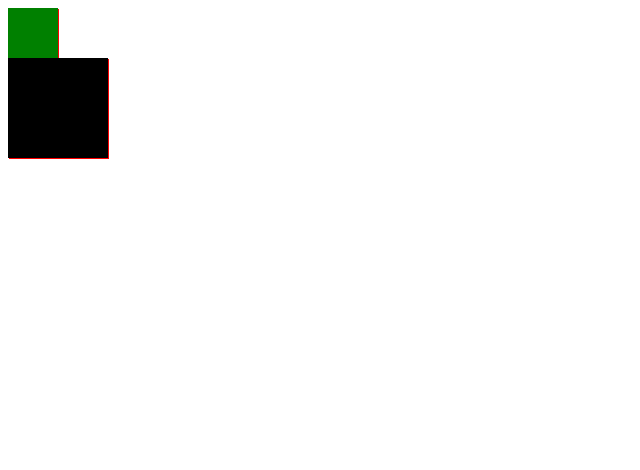
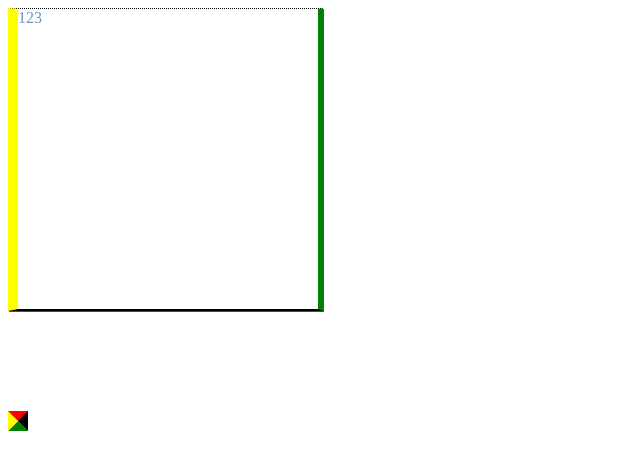
Before and after one commit to Moriarty93/less, a website built with webpack: page src/index.html in a window 1280 px wide. Shown: the whole page, without its empty margins (0-640 px from the left). Built offline with nearby package versions, Linux system fonts and the light colour scheme.

Commit message:
less混合

```diff
--- a/package.json
+++ b/package.json
@@ -21,6 +21,7 @@
   "devDependencies": {
     "autoprefixer": "^7.1.6",
     "css-loader": "^0.28.7",
+    "extract-text-webpack-plugin": "^3.0.2",
     "html-webpack-plugin": "^2.30.1",
     "less": "^2.7.3",
     "less-loader": "^4.0.5",
--- a/src/css/index.less
+++ b/src/css/index.less
@@ -1,6 +1,31 @@
-#less {
-    width: 50px;
-    height: 50px;
-    background-color: green;
+
+@demo_div: 300px;
+
+.shadow() {
     box-shadow: 1px 1px 0 red;
 }
+.less {
+    width: @demo_div;
+    height: @demo_div;
+    box-shadow: 1px 1px 0 red;
+}
+@nice-blue: #5B83AD;
+@light-blue: @nice-blue + #111;
+
+.less {
+    color: @light-blue;
+    .bordered;
+    .border(5px);
+    .border2;
+}
+.bordered() {
+    border-top: dotted 1px black;
+    border-bottom: solid 2px black;
+}
+
+.border(@border_width) {
+    border-right: @border_width solid green;
+}
+.border2(@border_width:10px) {
+    border-left: @border_width solid yellow;
+}
--- /dev/null
+++ b/src/css/pipei.less
@@ -0,0 +1,9 @@
+.pipei {
+    overflow: hidden;
+    width: 0px;
+    height: 0px;
+    margin-top: 100px;
+    border-width: 10px;
+    border-color: red black green yellow;
+    border-style: solid dashed dashed dashed;
+}
--- a/src/index.html
+++ b/src/index.html
@@ -4,9 +4,10 @@
         <meta charset="utf-8">
     </head>
     <body>
-        <div id="less">
-
+        <div class="less">
+            123
         </div>
         <div id="eee"></div>
+        <div class="pipei"></div>
     </body>
 </html>
--- a/webpack.config.js
+++ b/webpack.config.js
@@ -3,6 +3,7 @@ const path = require('path')
 
 
 const htmlPlugin = require('html-webpack-plugin')
+const extractTextPlugin = require('extract-text-webpack-plugin')
 
 
 module.exports = {
@@ -36,13 +37,13 @@ module.exports = {
                         loader: 'style-loader'
                     },
                     {
-                        loader: 'css-loader'
-                    },
-                    {
-                        loader: 'less-loader'
+                        loader: 'css-loader',
                     },
                     {
                         loader: 'postcss-loader'
+                    },
+                    {
+                        loader: 'less-loader',
                     }
                 ]
             }
@@ -50,6 +51,7 @@ module.exports = {
     },
     plugins: [
         new webpack.BannerPlugin('less哥来了'),
+        new extractTextPlugin("css/index.css"),
         new htmlPlugin({
             minify: {
                 removeAttributeQuotes: true
@@ -63,5 +65,5 @@ module.exports = {
         host: '192.168.1.43',
         compress: true,
         port: 2333
-    }
+    },
 }
```
Also changed, not shown: src/index.js (+17 -1 lines), dist/entry.js (deleted), dist/index.html (deleted), 1 other file.
